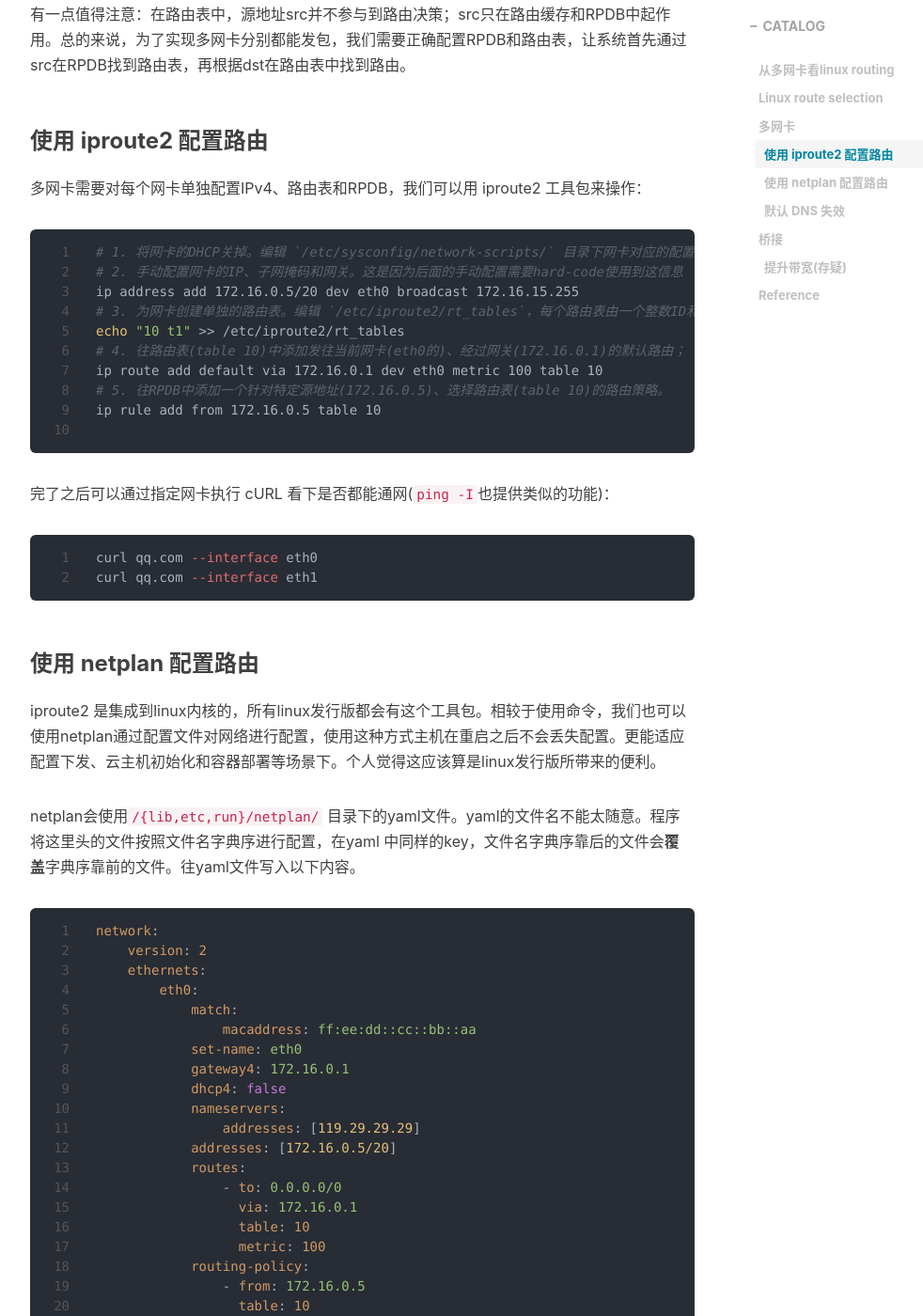
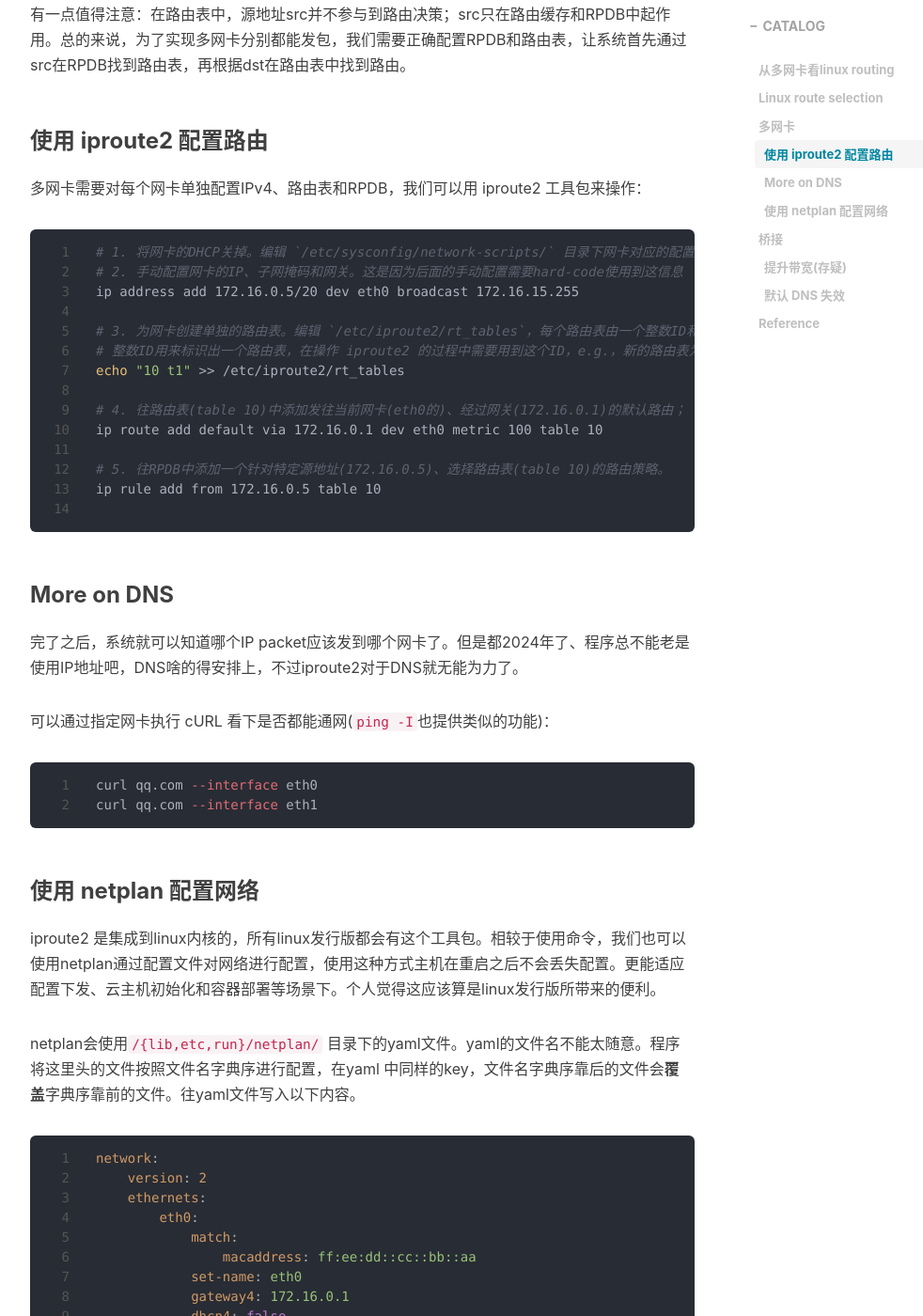
Before and after one commit to kayoch1n/kayoch1n.github.io, a Jekyll site: the page built from _posts/2023-12-11-linux-routing.markdown, in a window 1280 px wide and 1400 px high, scrolled down 1642 px. Shown: the whole window at 94% size, without its empty margins (233-1215 px from the left). Built offline with Jekyll 4.4.1, drawn with Linux system fonts in a browser that asks for light colours; nearby versions of some CDN libraries; comment, search, counter and statistics services are not loaded; some of the changed text lies outside the part shown.

Commit message:
更新 _posts/2023-12-11-linux-routing.markdown

````diff
--- a/_posts/2023-12-11-linux-routing.markdown
+++ b/_posts/2023-12-11-linux-routing.markdown
@@ -56,22 +58,32 @@
 # 1. 将网卡的DHCP关掉。编辑 `/etc/sysconfig/network-scripts/` 目录下网卡对应的配置文件，将BOOTPROTO 的值改成 static
 # 2. 手动配置网卡的IP、子网掩码和网关。这是因为后面的手动配置需要hard-code使用到这信息
 ip address add 172.16.0.5/20 dev eth0 broadcast 172.16.15.255
-# 3. 为网卡创建单独的路由表。编辑 `/etc/iproute2/rt_tables`，每个路由表由一个整数ID和字符串组成，占一行，整数ID用来标识出一个路由表，在操作 iproute2 的过程中需要用到这个ID，e.g.，新的路由表为 10
+
+# 3. 为网卡创建单独的路由表。编辑 `/etc/iproute2/rt_tables`，每个路由表由一个整数ID和字符串组成，占一行，
+# 整数ID用来标识出一个路由表，在操作 iproute2 的过程中需要用到这个ID，e.g.，新的路由表为 10
 echo "10 t1" >> /etc/iproute2/rt_tables
+
 # 4. 往路由表(table 10)中添加发往当前网卡(eth0的)、经过网关(172.16.0.1)的默认路由；
 ip route add default via 172.16.0.1 dev eth0 metric 100 table 10
+
 # 5. 往RPDB中添加一个针对特定源地址(172.16.0.5)、选择路由表(table 10)的路由策略。
 ip rule add from 172.16.0.5 table 10
 ```
 
-完了之后可以通过指定网卡执行 cURL 看下是否都能通网(`ping -I`也提供类似的功能)：
+### More on DNS
+
+完了之后，系统就可以知道哪个IP packet应该发到哪个网卡了。但是都2024年了、程序总不能老是使用IP地址吧，DNS啥的得安排上，不过iproute2对于DNS就无能为力了。
+
+
+
+可以通过指定网卡执行 cURL 看下是否都能通网(`ping -I`也提供类似的功能)：
 
 ```bash
 curl qq.com --interface eth0
 curl qq.com --interface eth1
 ```
 
-### 使用 netplan 配置路由
+### 使用 netplan 配置网络
 
 iproute2 是集成到linux内核的，所有linux发行版都会有这个工具包。相较于使用命令，我们也可以使用netplan通过配置文件对网络进行配置，使用这种方式主机在重启之后不会丢失配置。更能适应配置下发、云主机初始化和容器部署等场景下。个人觉得这应该算是linux发行版所带来的便利。
 
@@ -117,13 +129,12 @@
                   table: 20
 ```
 
-routes对应写入路由表的内容，routing-policy对应写入RPDB的内容。使用者需要在这两部分分别用table字段标识出来关联哪一个routing table。整数ID对应的路由表如果不存在将会被创建，使用者无需手动编辑 `/etc/iproute2/rt_tables`。其他需要注意的内容需要参考`man netplan`。写好配置文件之后执行 `sudo netplan apply` 使配置生效。
+routes对应写入路由表的内容，routing-policy对应写入RPDB的内容。使用者需要在这两部分分别用table字段标识出来关联哪一个routing table。整数ID对应的路由表如果不存在将会被创建，使用者无需手动编辑 `/etc/iproute2/rt_tables`。其他需要注意的内容需要参考`man netplan`。
+
+写好配置文件之后执行 `sudo netplan apply`，netplan会在运行时目录 `/run/systemd/network/`下为每个网卡生成 *.link 和 *.network 文件(`man -s 5 systemd.network`)，后台服务 systemd-networkd 将会读取这里的文件使配置生效(`man -s 8 systemd-networkd`)。systemd-networkd 是见于 Arch 和 Ubuntu 的组件，在CentOS上是没有的。总是有很多人不明就里地拿着 Ubuntu 的指引去操作 CentOS，比如配置网络，这就是发行版带来麻烦的证据之一。
 
 P.S. 使用netplan配置unreachable的时候，在对应的route里需要加上 `via: 0.0.0.0` ，否则不生效，而且[netplan也不会报告出来](https://askubuntu.com/a/1082839/925210)。
 
-### 默认 DNS 失效
-
-TODO
 
 ## 桥接
 
@@ -168,6 +179,13 @@
 
 完了之后可以通过ifconfig的结果看到只有桥接设备 br0 有IPv4地址，两个物理网卡 eth0和eth1 没有IPv4地址，并且通过 `curl qq.com --interface br0` 可以验证配置成功。顺便说一下，因为配置涉及到down掉网卡，如果是云上主机，会导致SSH登录连接被断开，所以在配置之前最好通过VNC登录而不是SSH登录。
 
+值得一提的是，通过netplan创建的bridge，不能指望能被自动删除掉。需要手动先down再删掉bridge
+
+```bash
+sudo ip link set dev br0 down
+sudo ip link delete br0 type bridge
+```
+
 ### 提升带宽(存疑)
 
 实验环境是腾讯云上的两个CVM，两个CVM放置在同一个子网中 172.16.0.0/16；一个CVM作为iperf3的服务端，另一个作为iperf3客户端，均绑定内网地址、使用TCP进行实验。桥接前单个网卡的实验结果如下：
@@ -185,6 +203,38 @@
 
 提升效果就这么点，我都怀疑到底有没有起作用，还是说这就是腾讯云内网带宽的上限？可以考虑走公网IP测试一下。
 
+### 默认 DNS 失效
+
+TODO:
+
+<!--
+桥接实验结束之后通过iproute2手动恢复多网卡。发现原先的 DNS 不管用了
+
+```
+ubuntu@VM-0-5-ubuntu:~/project$ curl qq.com
+curl: (6) Could not resolve host: qq.com
+```
+
+众所周知DNS用的端口是53，所以用tcpdump[任意网卡(>=2.2内核)](https://serverfault.com/a/805008/599288)并过滤53端口，结果显示DNS查询默认情况下发往127.0.0.53:53，这是一个本地地址。
+
+```
+ubuntu@VM-0-5-ubuntu:~/project/ssh$ sudo tcpdump -i any port 53 -n
+tcpdump: verbose output suppressed, use -v or -vv for full protocol decode
+listening on any, link-type LINUX_SLL (Linux cooked), capture size 262144 bytes
+16:08:56.985152 IP 127.0.0.1.44529 > 127.0.0.53.53: 40036+ [1au] A? qq.com. (35)
+16:08:56.985158 IP 127.0.0.1.44529 > 127.0.0.53.53: 16493+ [1au] AAAA? qq.com. (35)
+```
+
+好怪哦，再看一下[是哪个进程在用这个端口](https://www.ibm.com/support/pages/how-can-i-check-if-application-listening-port-and-applications-name)(ubuntu下需要使用sudo否则不显示无权限的进程)：
+
+```
+ubuntu@VM-0-5-ubuntu:~$ sudo netstat -anpel | grep 127.0.0.53
+tcp        0      0 127.0.0.53:53           0.0.0.0:*               LISTEN      101        18158      1147/systemd-resolv
+udp        0      0 127.0.0.53:53           0.0.0.0:*                           101        18157      1147/systemd-resolv
+```
+
+这个进程的名字是 systemd-resolved。
+-->
 <!-- ## VMWare 模拟 -->
 <!-- 在 VMWare 的NAT模式中，宿主机是第一个IP，网关是第二个IP，虚拟机可以用剩下的除开broadcast以外的IP，e.g.，windows宿主机的IP是192.168.172.1，NAT网关的IP是192.168.172.2 .-->
 
````
Also changed, not shown: other parts of _posts/2023-12-11-linux-routing.markdown (+3 -1 lines).
